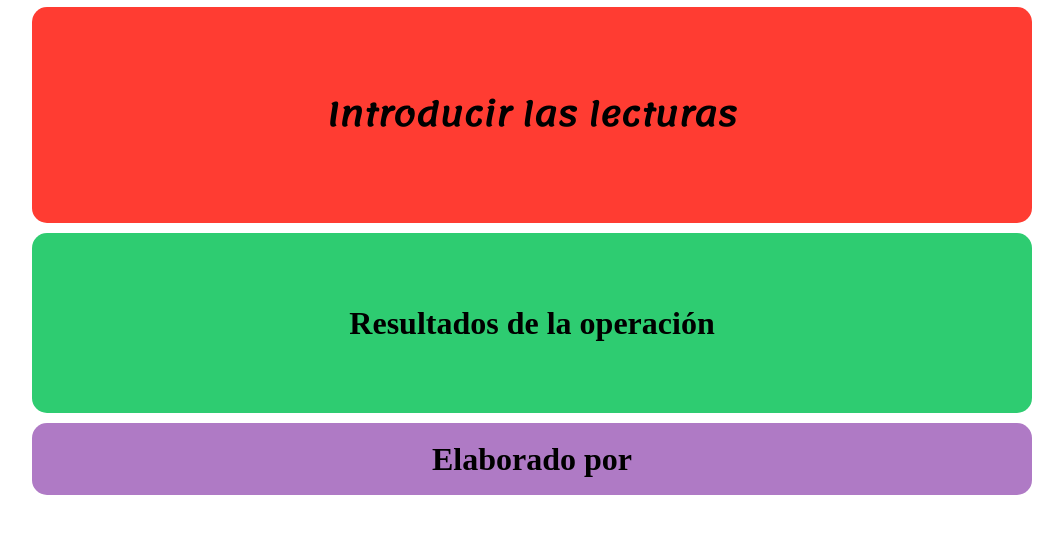
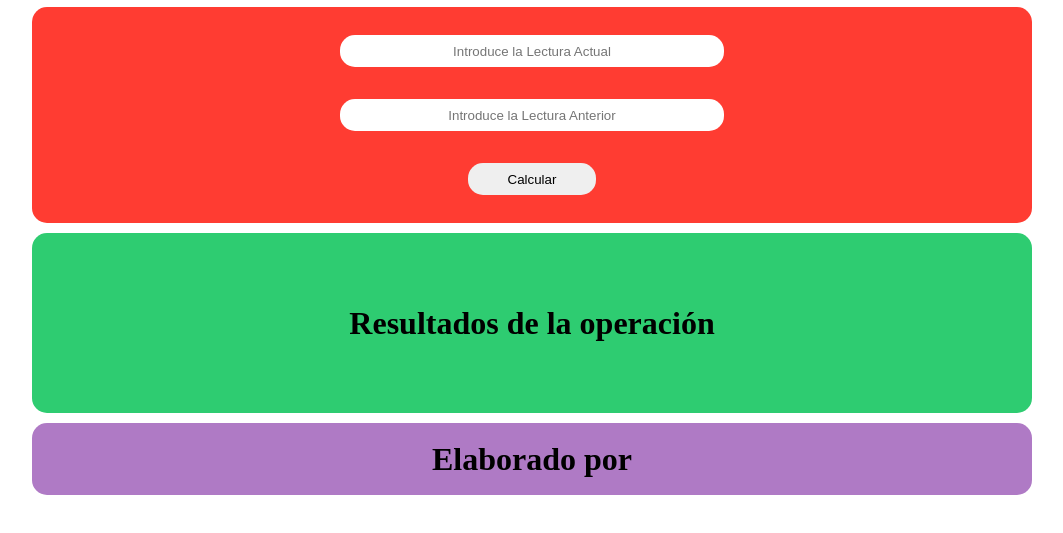
Before and after one commit to yondergb/AppMedidor, a plain HTML site: page index.html in a window 1280 px wide. Shown: the part 239-772 px from the top of the page, without its empty margins (108-1171 px from the left). Drawn offline with Linux system fonts and the light colour scheme.

Commit message:
Agregado formulario modificado el index y el css

```diff
--- a/css/estilos.css
+++ b/css/estilos.css
@@ -9,7 +9,7 @@ html{
     height: 100%;
 }
 body {
-font-size: 16px;
+   font-size: 16px;
 min-height: 100%;
 }
 
@@ -71,3 +71,24 @@ min-height: 100%;
     justify-content: center;
     grid-area: creditos;
 }
+
+form{
+    display: flex;
+    flex-direction: column;
+    align-items: center;
+    justify-content: center;
+    width: 50%;
+    max-width: 500px;
+}
+
+
+
+input{
+    margin: 2vh;
+    width: 30vw;
+   height: 4vh;
+   text-align: center;
+}
+input[type="submit"]{
+    width: 10vw;
+}
--- a/index.html
+++ b/index.html
@@ -15,7 +15,11 @@
             <img class="logo" src="img/medidor.jpg" alt="medidor">
         </header>
         <div class="calculos">
-            <h1>Introducir las lecturas</h1>
+            <form action="#" method="post">
+                <input type="text" name="actual" id="act" placeholder="Introduce la Lectura Actual">
+                <input type="text" name="anterior" id="ant" placeholder="Introduce la Lectura Anterior">
+                <input type="submit" value="Calcular">
+            </form>
         </div>
         <div class="resultados">
              <h1>Resultados de la operación</h1>
```
